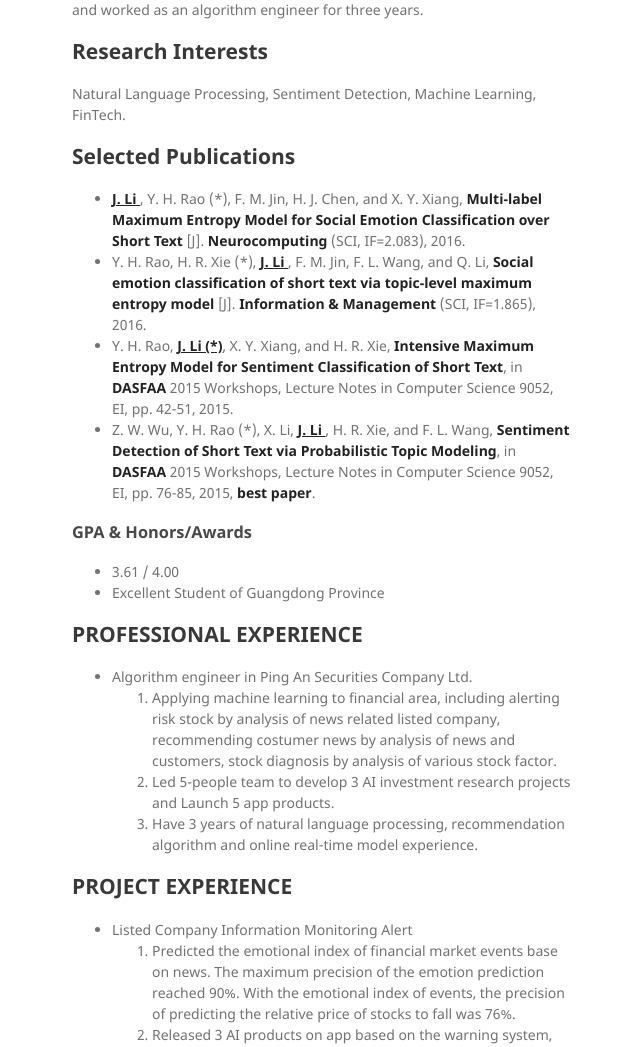
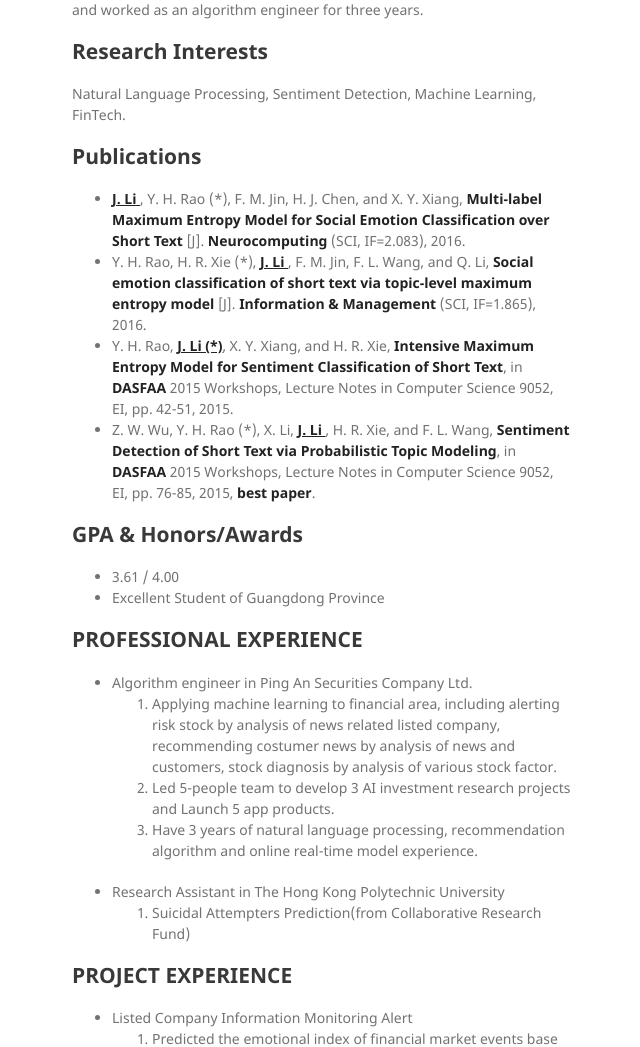
Before and after one commit to AlexLee01/AlexLee01.github.io, a Jekyll site: the page built from index.md, in a window 1280 px wide and 1400 px high. Shown: the part 353-1400 px from the top of the window, without its empty margins (498-1138 px from the left). Built offline with Jekyll 4.4.1, drawn with Linux system fonts in a browser that asks for light colours; our own code applies the rules of GitHub Pages for plain Markdown files.

Commit message:
Update index.md

```diff
--- a/index.md
+++ b/index.md
@@ -17,14 +17,14 @@ He completed his Master degree majoring in software engineering from Sun Yat-sen
 ## Research Interests
 Natural Language Processing, Sentiment Detection, Machine Learning, FinTech.
 
-## Selected Publications
+## Publications
 
 *   **<u> J. Li </u>**, Y. H. Rao (*), F. M. Jin, H. J. Chen, and X. Y. Xiang, **Multi-label Maximum Entropy Model for Social Emotion Classification over Short Text** [J]. **Neurocomputing** (SCI, IF=2.083), 2016.
 *   Y. H. Rao, H. R. Xie (*), **<u> J. Li </u>**, F. M. Jin, F. L. Wang, and Q. Li, **Social emotion classification of short text via topic-level maximum entropy model** [J]. **Information & Management** (SCI, IF=1.865), 2016.
 *   Y. H. Rao, **<u> J. Li (*)</u>**, X. Y. Xiang, and H. R. Xie, **Intensive Maximum Entropy Model for Sentiment Classification of Short Text**, in **DASFAA** 2015 Workshops, Lecture Notes in Computer Science 9052, EI, pp. 42-51, 2015.
 *   Z. W. Wu, Y. H. Rao (*), X. Li, **<u> J. Li </u>**, H. R. Xie, and F. L. Wang, **Sentiment Detection of Short Text via Probabilistic Topic Modeling**, in **DASFAA** 2015 Workshops, Lecture Notes in Computer Science 9052, EI, pp. 76-85, 2015, **best paper**.
 
-### GPA & Honors/Awards
+## GPA & Honors/Awards
 
 *   3.61 / 4.00 <!-- (Top 5%) -->
 *   Excellent Student of Guangdong Province
@@ -35,6 +35,9 @@ Natural Language Processing, Sentiment Detection, Machine Learning, FinTech.
 1.  Applying machine learning to financial area, including alerting risk stock by analysis of news related listed company, recommending costumer news by analysis of news and customers, stock diagnosis by analysis of various stock factor.
 2.  Led 5-people team to develop 3 AI investment research projects and Launch 5 app products.
 3.  Have 3 years of natural language processing, recommendation algorithm and online real-time model experience.
+*   Research Assistant in The Hong Kong Polytechnic University
+1.  Suicidal Attempters Prediction(from Collaborative Research Fund)
+
 
 ## PROJECT EXPERIENCE
 
```
